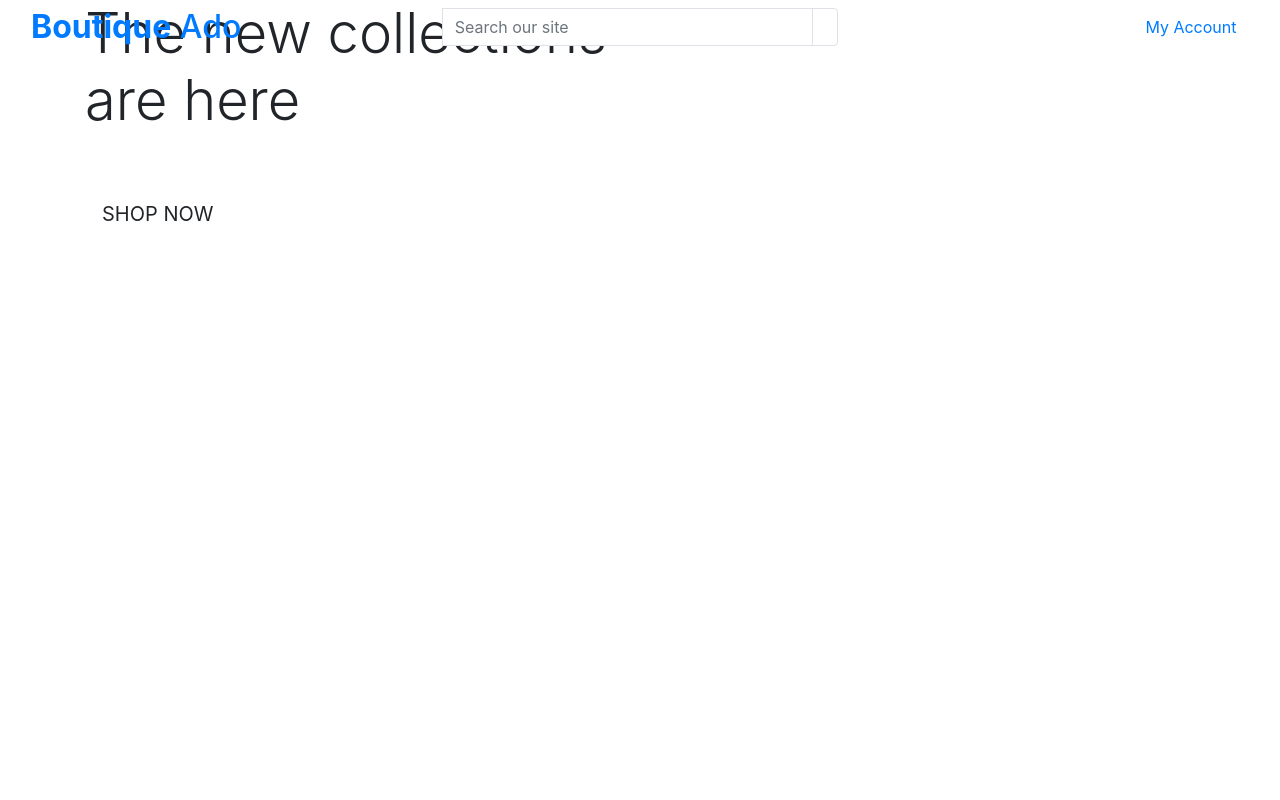
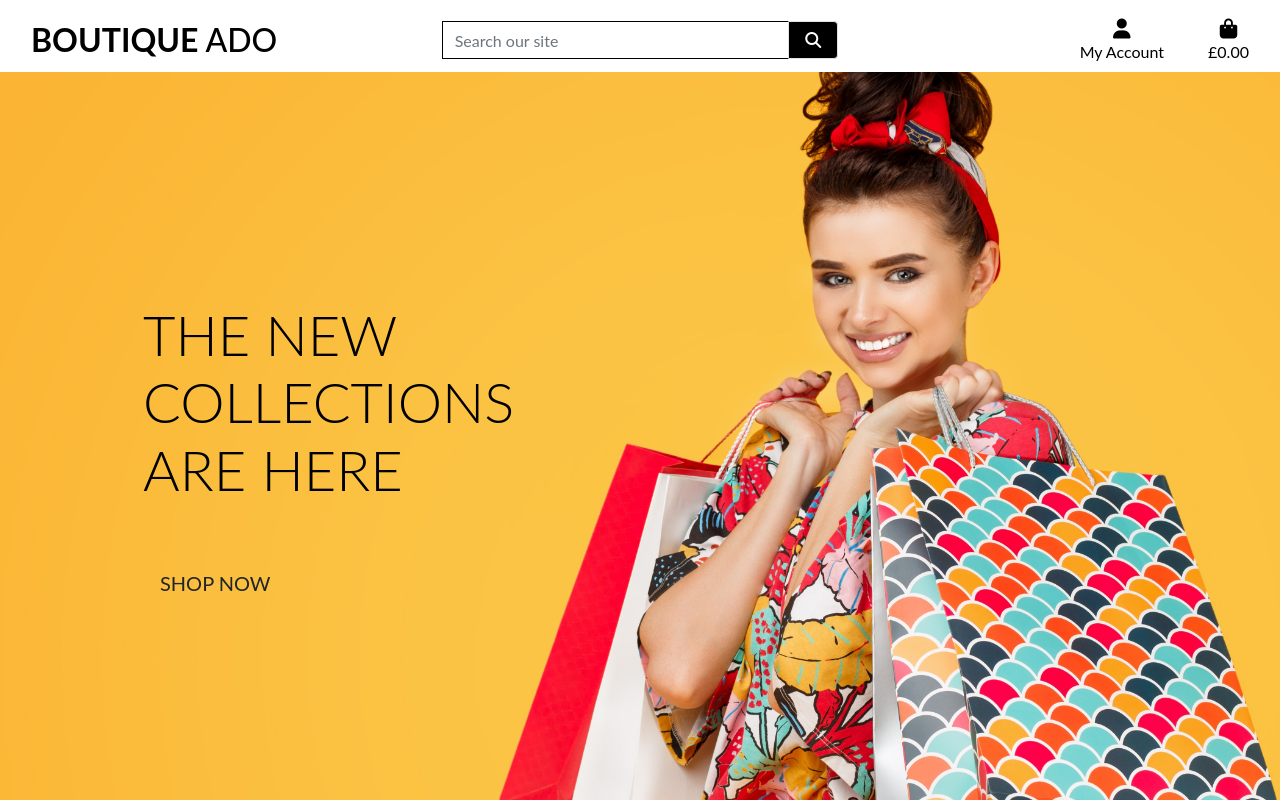
Before and after one commit to mwarddev/boutique_ado_e-commerce, a Django app: page / in a window 1280 px wide. Run offline with Django 3.2, Linux system fonts and the light colour scheme; some libraries are stand-ins or nearby versions.

Commit message:
Complete homepage header and CSS

```diff
--- a/boutique_ado/settings.py
+++ b/boutique_ado/settings.py
@@ -146,6 +146,10 @@
 # https://docs.djangoproject.com/en/3.2/howto/static-files/
 
 STATIC_URL = '/static/'
+STATICFILES_DIRS = (os.path.join(BASE_DIR, 'static'),)
+
+MEDIA_URL = '/media/'
+MEDIA_ROOT = os.path.join(BASE_DIR, 'media')
 
 # Default primary key field type
 # https://docs.djangoproject.com/en/3.2/ref/settings/#default-auto-field
--- a/boutique_ado/urls.py
+++ b/boutique_ado/urls.py
@@ -15,9 +15,11 @@
 """
 from django.contrib import admin
 from django.urls import path, include
+from django.conf import settings
+from django.conf.urls.static import static
 
 urlpatterns = [
     path('admin/', admin.site.urls),
     path('accounts/', include('allauth.urls')),
     path('', include('home.urls')),
-]
+] + static(settings.MEDIA_URL, document_root=settings.MEDIA_ROOT)
--- /dev/null
+++ b/static/css/base.css
@@ -0,0 +1,81 @@
+html {
+    height: 100%;
+}
+
+body {
+    background: url('/media/homepage_background_cropped.jpg') no-repeat center center fixed;
+    background-size: cover;
+    height: calc(100vh - 164px);
+    color: #555;
+    font-family: 'Lato';
+}
+
+/* from Bulma */
+.icon {
+    align-items: center;
+    display: inline-flex;
+    justify-content: center;
+    height: 1.5rem;
+    width: 1.5rem;
+}
+
+.logo-font {
+    text-transform: uppercase;
+}
+
+.main-logo-link {
+    width: fit-content;
+}
+
+.shop-now-button {
+    background: black;
+    color: white;
+    min-width: 260px;
+}
+
+.btn-black {
+    background: black;
+    color: white;
+}
+
+.shop-now-button:hover,
+.shop-now-button:active,
+.shop-now-button:focus,
+.btn-black:hover,
+.btn-black:active,
+.btn-black:focus {
+    background: #222;
+    color: white;
+}
+
+.text-black {
+    color: #000 !important;
+}
+
+.border-black {
+    border: 1px solid black !important;
+}
+
+/* -------------------------------- Media Queries */
+
+/* Slightly larger container on xl screens */
+@media (min-width: 1200px) {
+  .container {
+    max-width: 80%;
+  }
+}
+
+/* fixed top navbar only on medium and up */
+@media (min-width: 992px) {
+    .fixed-top-desktop-only {
+        position: fixed;
+        top: 0;
+        right: 0;
+        left: 0;
+        z-index: 1030;
+    }
+
+    .header-container {
+        padding-top: 164px;
+    }
+}
--- a/templates/base.html
+++ b/templates/base.html
@@ -15,6 +15,8 @@
 
         {% block corecss %}
             <link rel="stylesheet" href="https://stackpath.bootstrapcdn.com/bootstrap/4.4.1/css/bootstrap.min.css" integrity="sha384-Vkoo8x4CGsO3+Hhxv8T/Q5PaXtkKtu6ug5TOeNV6gBiFeWPGFN9MuhOf23Q9Ifjh" crossorigin="anonymous">
+            <link href="https://fonts.googleapis.com/css2?family=Lato&display=swap">
+            <link rel="stylesheet" href="{% static 'css/base.css' %}">
         {% endblock %}
 
         {% block extra_css %}
@@ -24,6 +26,7 @@
             <script src="https://code.jquery.com/jquery-3.6.0.min.js" integrity="sha256-/xUj+3OJU5yExlq6GSYGSHk7tPXikynS7ogEvDej/m4=" crossorigin="anonymous"></script>
             <script src="https://cdn.jsdelivr.net/npm/popper.js@1.16.0/dist/umd/popper.min.js" integrity="sha384-Q6E9RHvbIyZFJoft+2mJbHaEWldlvI9IOYy5n3zV9zzTtmI3UksdQRVvoxMfooAo" crossorigin="anonymous"></script>
             <script src="https://stackpath.bootstrapcdn.com/bootstrap/4.4.1/js/bootstrap.min.js" integrity="sha384-wfSDF2E50Y2D1uUdj0O3uMBJnjuUD4Ih7YwaYd1iqfktj0Uod8GCExl3Og8ifwB6" crossorigin="anonymous"></script>
+            <script src="https://kit.fontawesome.com/46a3eeb20c.js" crossorigin="anonymous"></script>
         {% endblock %}
 
         {% block extra_js %}
@@ -33,7 +36,7 @@
     </head>
     <body>
         <header class="container-fluid fixed-top">
-            <div class="row">
+            <div id="topnav" class="row bg-white pt-lg-2 d-none d-lg-flex">
                 <div class="col-12 col-lg-4 my-auto py-1 py-lg-0 text-center text-lg-left">
                     <a href="{% url 'home' %}" class="nav-link main-logo-link">
                         <h2 class="logo-font text-black my-0">
@@ -79,7 +82,22 @@
                                 {% endif %}
                             </div>
                         </li>
-                        <li class="list-inline-item"></li>
+                        <li class="list-inline-item">
+                            <a class="{% if grand_total %}text-info font-weight-bold{% else %}text-black{% endif %} nav-link" href="">
+                                <div class="text-center">
+                                    <div>
+                                        <i class="fas fa-shopping-bag fa-lg"></i>
+                                    </div>
+                                    <p class="my-0">
+                                        {% if grand_total %}
+                                            £{{ grand_total | floatformat:2 }}
+                                        {% else %}
+                                            £0.00
+                                        {% endif %}
+                                    </p>
+                                </div>
+                            </a>
+                        </li>
                     </ul>
                 </div>
             </div>
```
Also changed, not shown: media/homepage_background_cropped.jpg (added).
